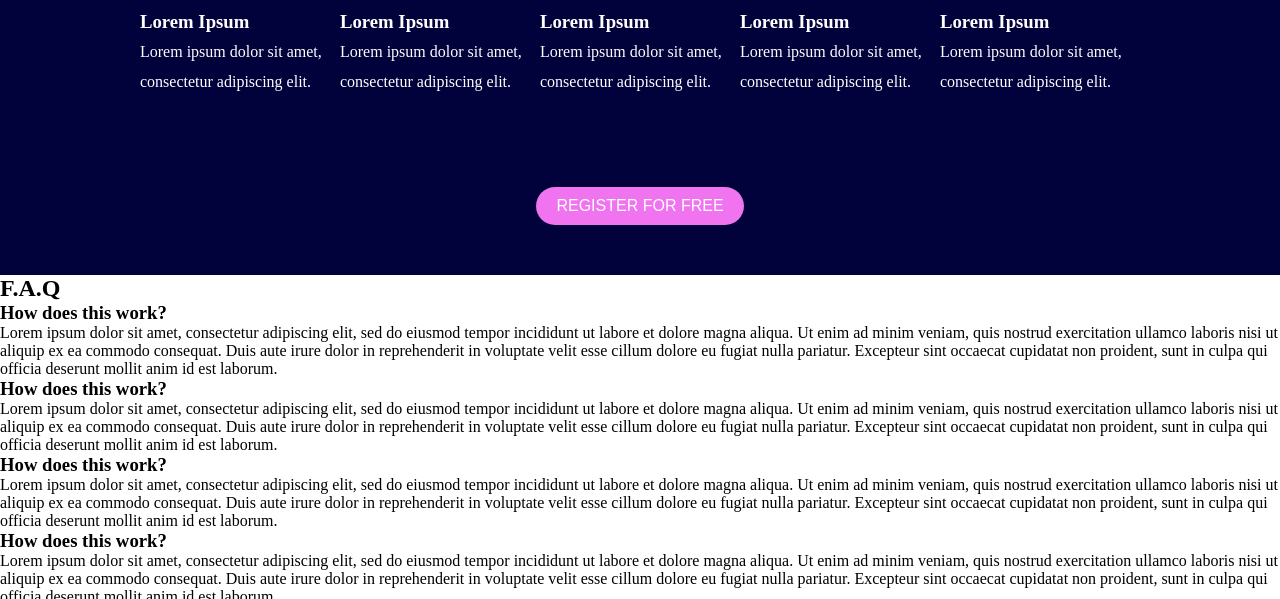
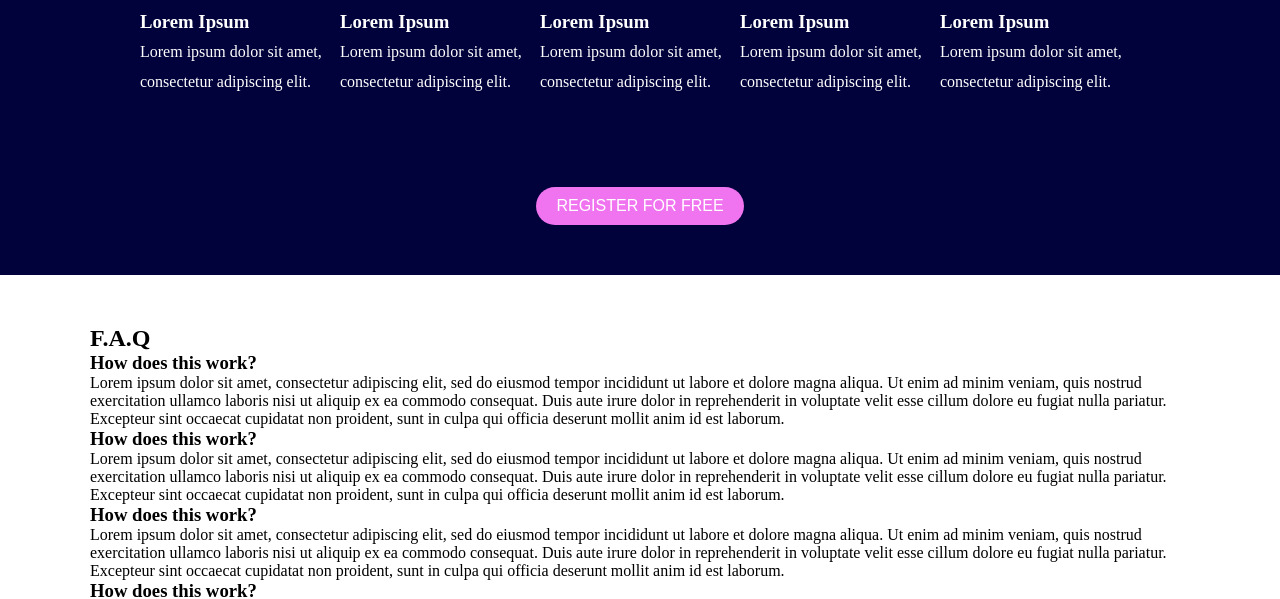
Before and after one commit to lauratechie/alx_html_css, a plain HTML site: page css_advanced/index.html in a window 1280 px wide. Shown: the part 1750-2349 px from the top of the page. Drawn offline with Linux system fonts and the light colour scheme.

Commit message:
I'm going to sleep

```diff
--- a/css_advanced/index.html
+++ b/css_advanced/index.html
@@ -198,7 +198,7 @@
             </div>
             <button class="reg-button">REGISTER FOR FREE</button>
         </section>
-        <section>
+        <section class="faq">
             <h2>F.A.Q</h2>
             <div>
                 <div>
--- a/css_advanced/styles.css
+++ b/css_advanced/styles.css
@@ -245,3 +245,15 @@ button {
     display: flex;
     margin: 0 auto;
 }
+
+.faq {
+    background-color: white;
+    padding: 50px;
+    justify-content: center;
+    gap: 30px; /* space between cards */
+    flex-wrap: wrap; /* responsive */
+    max-width: 1200px;
+    margin: 0 auto;
+
+
+}
```
